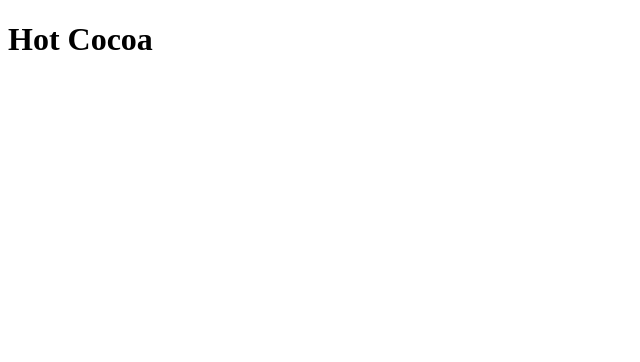
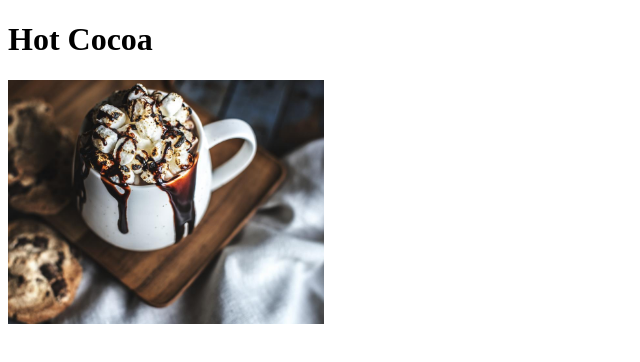
Before and after one commit to tobbiforhire/odin-recipes, a plain HTML site: page recipes/hot-cocoa.html in a window 1280 px wide. Shown: the whole page, without its empty margins (0-640 px from the left). Drawn offline with Linux system fonts and the light colour scheme.

Commit message:
Add hot cocoa image and link it in hot-cocoa.html
Put hot-cocoa under img directory and link it under the header in
hot-cocoa.html.

Since the original size of the image is too large relative to the page,
set the width and height to 25%. Include alt atribute with an image
description for accessibility purposes.

```diff
--- a/recipes/hot-cocoa.html
+++ b/recipes/hot-cocoa.html
@@ -6,5 +6,6 @@
     </head>
     <body>
         <h1>Hot Cocoa</h1>
+        <img src="./img/hot-cocoa.jpg" alt="A delicious cup of hot cocoa with roasted marshmallows and chocolate drizzle on top." width="25%" height="25%">
     </body>
 </html>
```
Also changed, not shown: recipes/img/hot-cocoa.jpg (added).
